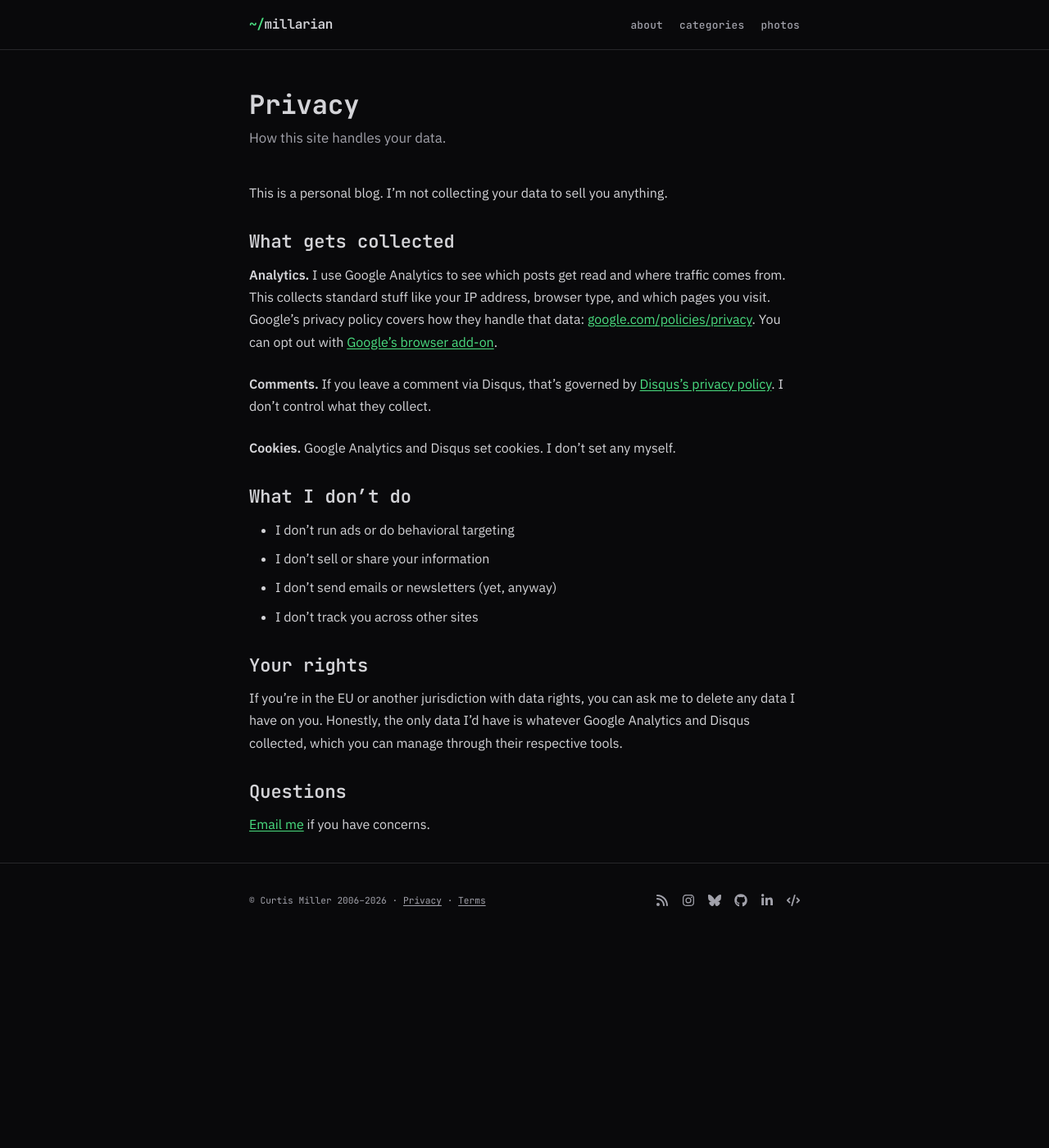
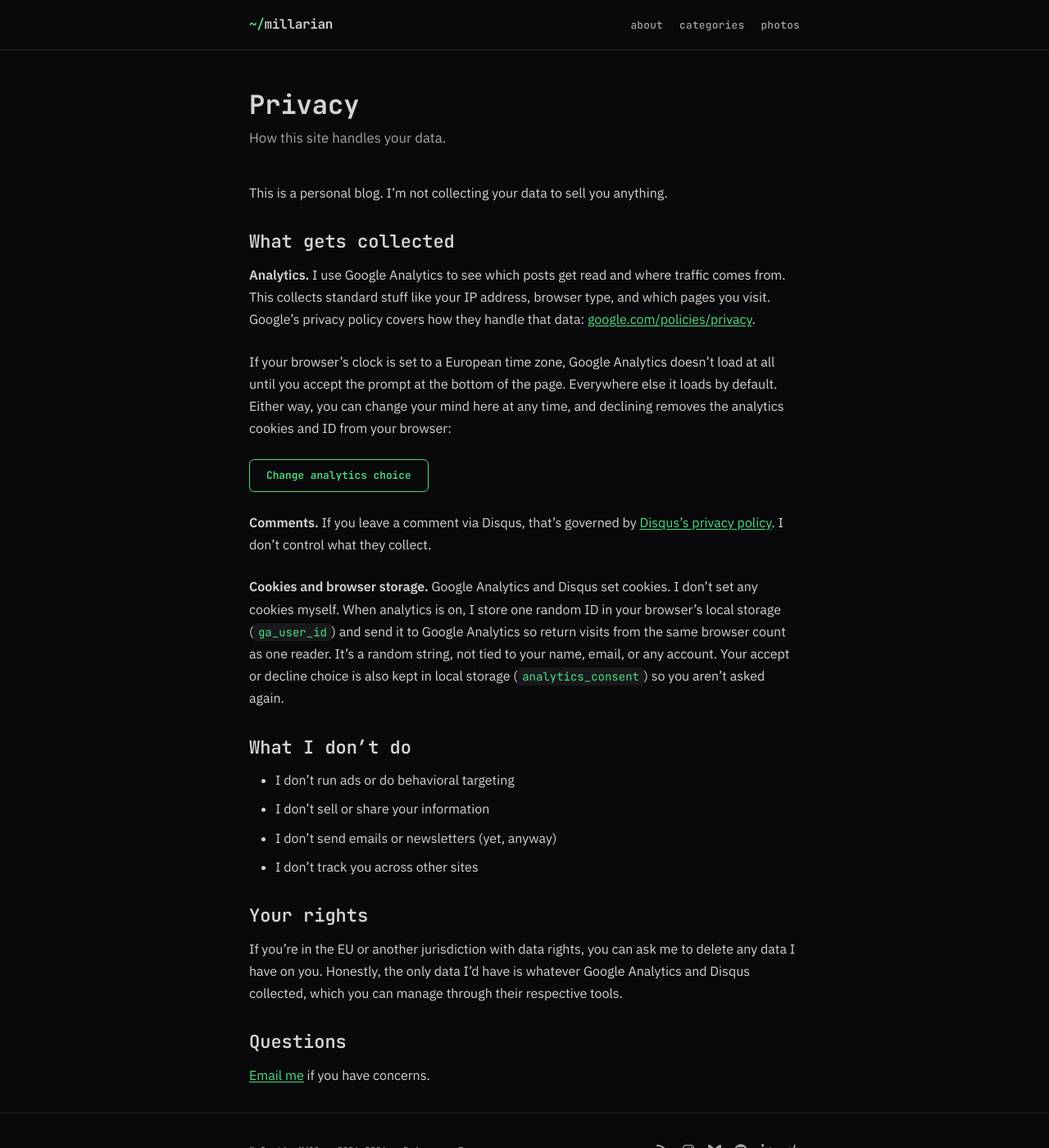
Before and after one commit to curtis/curtis.github.io, a Jekyll site: the page built from privacy.md, in a window 1280 px wide and 1400 px high. Shown: the whole window at 82% size. Built offline with Jekyll 4.4.1, drawn with Linux system fonts in a browser that asks for light colours.

Commit message:
Add GA4 User-ID and an analytics consent bar for European visitors

```diff
--- a/_includes/javascript.html
+++ b/_includes/javascript.html
@@ -4,14 +4,94 @@
 <!-- Theme JavaScript -->
 <script src="{{ "/js/blog.js" | prepend: site.baseurl }}" defer></script>
 
-<!-- Google Analytics: add GA4 Measurement ID to _config.yml as google_analytics -->
+<!-- Google Analytics (GA4). Visitors on a European clock are asked first; nothing loads until they accept. -->
 {% if site.google_analytics and jekyll.environment == 'production' %}
-<script async src="https://www.googletagmanager.com/gtag/js?id={{ site.google_analytics }}"></script>
+<div class="consent-bar" id="consent-bar" role="region" aria-label="Analytics consent" hidden>
+  <p class="consent-bar__text">Okay if I use Google Analytics to count visits? It sets cookies and stores a random ID in your browser. <a href="{{ "/privacy" | prepend: site.baseurl }}">Details</a></p>
+  <div class="consent-bar__actions">
+    <button type="button" class="consent-bar__btn" data-consent="granted">Accept</button>
+    <button type="button" class="consent-bar__btn" data-consent="denied">Decline</button>
+  </div>
+</div>
 <script>
+(function() {
+  var gaId = '{{ site.google_analytics }}';
+  var consentKey = 'analytics_consent';
+  // EEA, UK and Switzerland, judged by the browser's time zone
+  var europe = /^(Europe\/|Atlantic\/(Reykjavik|Canary|Madeira|Azores)|Asia\/(Nicosia|Famagusta)|Arctic\/Longyearbyen|Indian\/(Reunion|Mayotte)|America\/(Guadeloupe|Martinique|Cayenne))/;
+  var bar = document.getElementById('consent-bar');
+  var loaded = false;
+
   window.dataLayer = window.dataLayer || [];
-  function gtag(){dataLayer.push(arguments);}
-  gtag('js', new Date());
-  gtag('consent', 'default', { analytics_storage: 'granted' });
-  gtag('config', '{{ site.google_analytics }}');
+  window.gtag = function() { dataLayer.push(arguments); };
+
+  function storedChoice() {
+    try { return localStorage.getItem(consentKey); } catch (e) { return null; }
+  }
+
+  function needsConsent() {
+    try { return europe.test(Intl.DateTimeFormat().resolvedOptions().timeZone); } catch (e) { return true; }
+  }
+
+  function loadAnalytics() {
+    window['ga-disable-' + gaId] = false;
+    if (loaded) return;
+    loaded = true;
+
+    var script = document.createElement('script');
+    script.async = true;
+    script.src = 'https://www.googletagmanager.com/gtag/js?id=' + gaId;
+    document.head.appendChild(script);
+
+    gtag('js', new Date());
+    gtag('consent', 'default', { analytics_storage: 'granted' });
+    // GA4 User-ID: a random per-browser ID, since the site has no sign-in
+    var config = {};
+    try {
+      var userId = localStorage.getItem('ga_user_id');
+      if (!userId) {
+        userId = crypto.randomUUID();
+        localStorage.setItem('ga_user_id', userId);
+      }
+      config.user_id = userId;
+    } catch (e) {}
+    gtag('config', gaId, config);
+  }
+
+  // Stop sending hits and remove the ID and cookies left by an earlier "accept"
+  function forgetAnalytics() {
+    window['ga-disable-' + gaId] = true;
+    try { localStorage.removeItem('ga_user_id'); } catch (e) {}
+    var domains = [location.hostname, '.' + location.hostname.replace(/^www\./, '')];
+    document.cookie.split(';').forEach(function(cookie) {
+      var name = cookie.split('=')[0].trim();
+      if (name.indexOf('_ga') !== 0) return;
+      domains.forEach(function(domain) {
+        document.cookie = name + '=; Max-Age=0; path=/; domain=' + domain;
+      });
+    });
+  }
+
+  bar.querySelectorAll('[data-consent]').forEach(function(button) {
+    button.addEventListener('click', function() {
+      var choice = button.getAttribute('data-consent');
+      try { localStorage.setItem(consentKey, choice); } catch (e) {}
+      bar.hidden = true;
+      if (choice === 'granted') loadAnalytics(); else forgetAnalytics();
+    });
+  });
+
+  // "Change analytics choice" button on the privacy page
+  document.querySelectorAll('[data-consent-reset]').forEach(function(button) {
+    button.addEventListener('click', function() { bar.hidden = false; });
+  });
+
+  var choice = storedChoice();
+  if (choice ? choice === 'granted' : !needsConsent()) {
+    loadAnalytics();
+  } else if (!choice) {
+    bar.hidden = false;
+  }
+})();
 </script>
 {% endif %}
--- a/_sass/_blog.scss
+++ b/_sass/_blog.scss
@@ -1067,6 +1067,61 @@
 }
 
 // ============================================================
+// Analytics consent bar
+// ============================================================
+
+.consent-bar {
+  position: fixed;
+  left: 0;
+  right: 0;
+  bottom: 0;
+  z-index: 1000;
+  display: flex;
+  flex-wrap: wrap;
+  justify-content: center;
+  align-items: center;
+  gap: 0.75rem 1.5rem;
+  padding: 1rem 1.5rem;
+  background: var(--surface);
+  border-top: 1px solid var(--border);
+
+  &[hidden] {
+    display: none;
+  }
+}
+
+.consent-bar__text {
+  @include mono;
+  font-size: 0.8rem;
+  color: var(--text);
+  margin: 0;
+  max-width: $content-max-width;
+}
+
+.consent-bar__actions {
+  display: flex;
+  gap: 0.75rem;
+}
+
+.consent-bar__btn {
+  @include mono;
+  font-size: 0.8rem;
+  font-weight: 600;
+  color: var(--accent);
+  background: transparent;
+  border: 1px solid var(--accent);
+  border-radius: 6px;
+  padding: 0.5rem 1.25rem;
+  cursor: pointer;
+  @include transition-all;
+
+  &:hover {
+    color: var(--bg);
+    background: var(--accent);
+  }
+}
+
+// ============================================================
 // Inline block helper
 // ============================================================
 
--- a/privacy.md
+++ b/privacy.md
@@ -9,11 +9,15 @@
 
 ### What gets collected
 
-**Analytics.** I use Google Analytics to see which posts get read and where traffic comes from. This collects standard stuff like your IP address, browser type, and which pages you visit. Google's privacy policy covers how they handle that data: [google.com/policies/privacy](https://www.google.com/intl/en/policies/privacy/). You can opt out with [Google's browser add-on](https://tools.google.com/dlpage/gaoptout).
+**Analytics.** I use Google Analytics to see which posts get read and where traffic comes from. This collects standard stuff like your IP address, browser type, and which pages you visit. Google's privacy policy covers how they handle that data: [google.com/policies/privacy](https://www.google.com/intl/en/policies/privacy/).
+
+If your browser's clock is set to a European time zone, Google Analytics doesn't load at all until you accept the prompt at the bottom of the page. Everywhere else it loads by default. Either way, you can change your mind here at any time, and declining removes the analytics cookies and ID from your browser:
+
+<button type="button" class="consent-bar__btn" data-consent-reset>Change analytics choice</button>
 
 **Comments.** If you leave a comment via Disqus, that's governed by [Disqus's privacy policy](https://disqus.com/privacy-policy/). I don't control what they collect.
 
-**Cookies.** Google Analytics and Disqus set cookies. I don't set any myself.
+**Cookies and browser storage.** Google Analytics and Disqus set cookies. I don't set any cookies myself. When analytics is on, I store one random ID in your browser's local storage (`ga_user_id`) and send it to Google Analytics so return visits from the same browser count as one reader. It's a random string, not tied to your name, email, or any account. Your accept or decline choice is also kept in local storage (`analytics_consent`) so you aren't asked again.
 
 ### What I don't do
 
```
